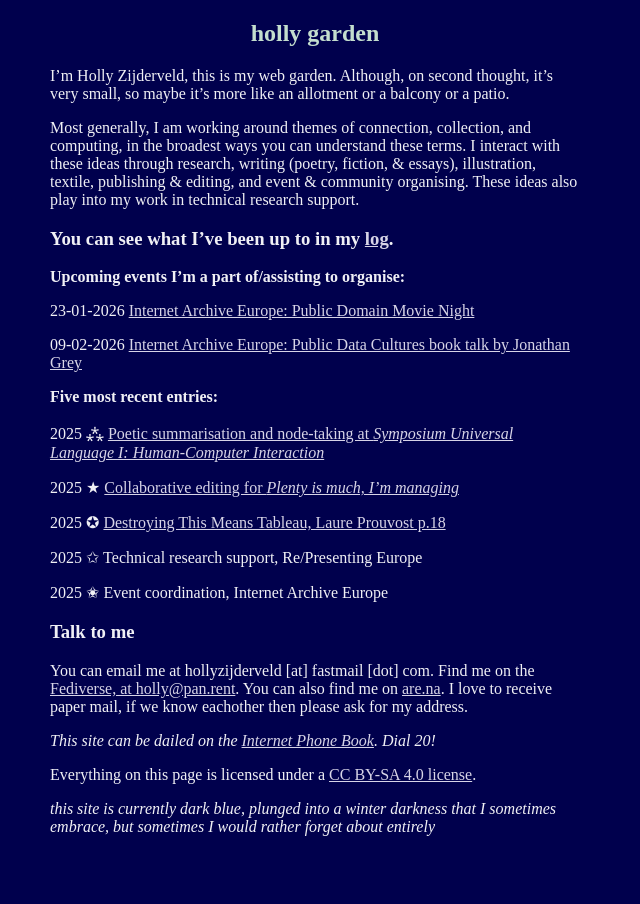
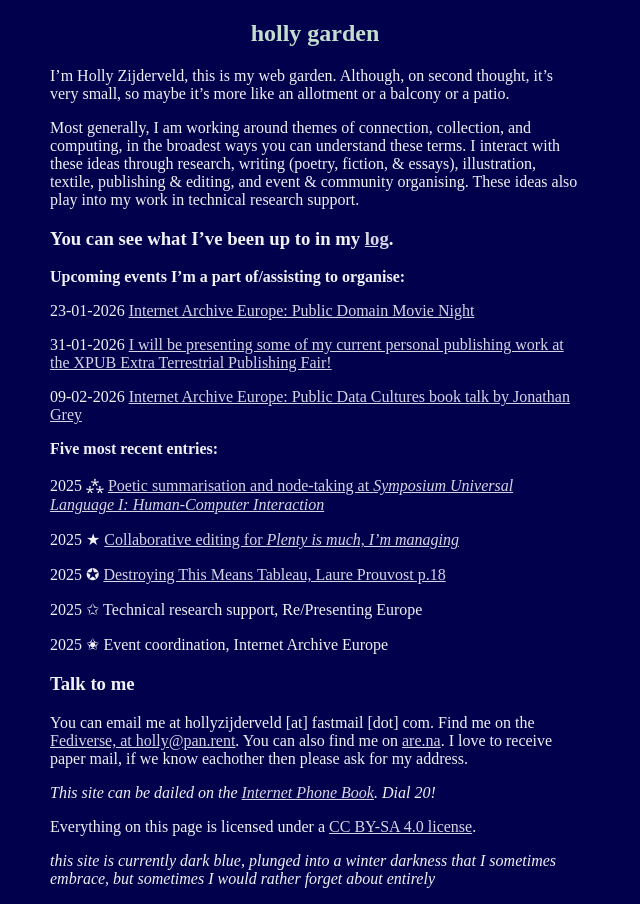
Before and after one commit to hollyz1jderveld/hollyz1jderveld.github.io, a Jekyll site: the page built from index.md, in a window 1280 px wide. Shown: the whole page, without its empty margins (0-640 px from the left). Built offline with Jekyll 4.4.1, drawn with Linux system fonts in a browser that asks for light colours; some web fonts are replaced; Markdown is read by kramdown in place of the engine named in the settings; our own code applies the rules of GitHub Pages for plain Markdown files.

Commit message:
Update index.md

```diff
--- a/index.md
+++ b/index.md
@@ -11,6 +11,8 @@ Most generally, I am working around themes of connection, collection, and comput
 **Upcoming events I'm a part of/assisting to organise:**
 
 23-01-2026  [Internet Archive Europe: Public Domain Movie Night](https://luma.com/bmdhs6n2)
+
+31-01-2026  [I will be presenting some of my current personal publishing work at the XPUB Extra Terrestrial Publishing Fair!](https://hub.xpub.nl/cerealbox/xtraterrestrial/?utm_source=ig&utm_medium=social&utm_content=link_in_bio)
 
 09-02-2026  [Internet Archive Europe: Public Data Cultures book talk by Jonathan Grey](https://luma.com/5au5lku7?utm_source=embed)
 
```
